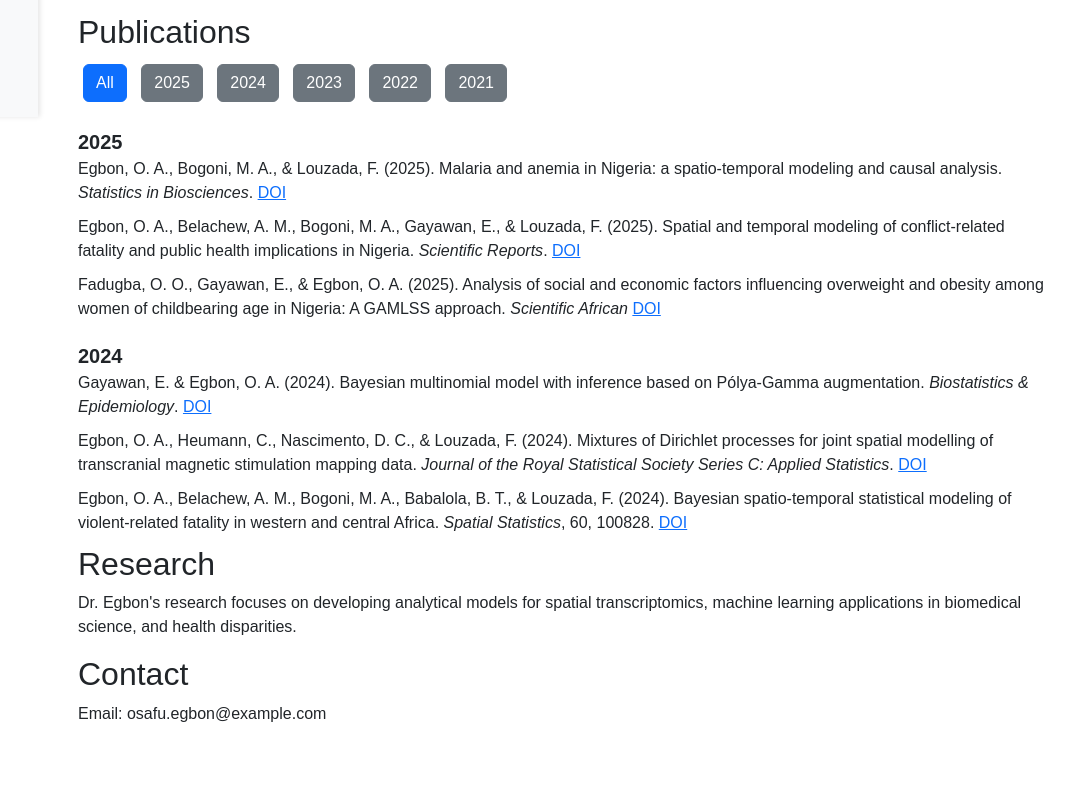
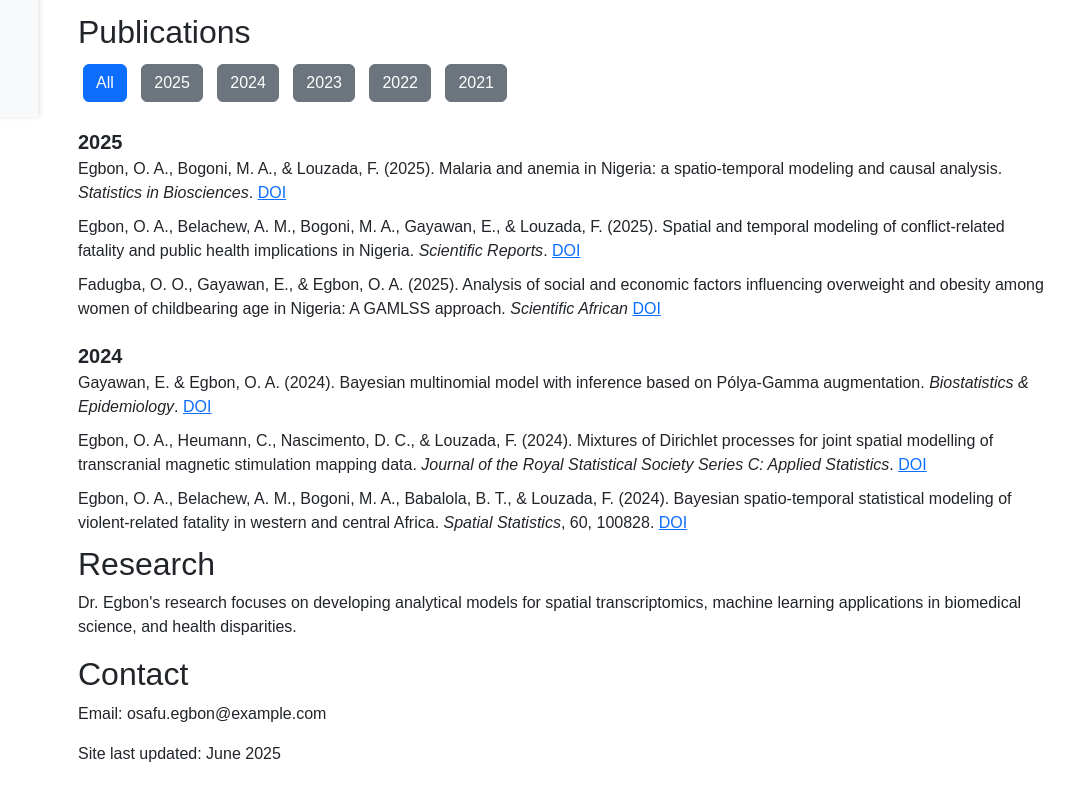
Before and after one commit to eosafu/eosafu.github.io, a plain HTML site: page index.html in a window 1280 px wide. Shown: the part 743-1541 px from the top of the page, without its empty margins (212-1280 px from the left). Before the commit the page ends 1505 px from the top, so only its background shows below. Drawn offline with nearby package versions, Linux system fonts and the light colour scheme.

Commit message:
index.html

```diff
--- a/index.html
+++ b/index.html
@@ -175,6 +175,7 @@
         <section id="contact" class="section">
             <h2>Contact</h2>
             <p>Email: osafu.egbon@example.com</p>
+            <p>Site last updated: June 2025</p>
         </section>
     </div>
 </body>
```
